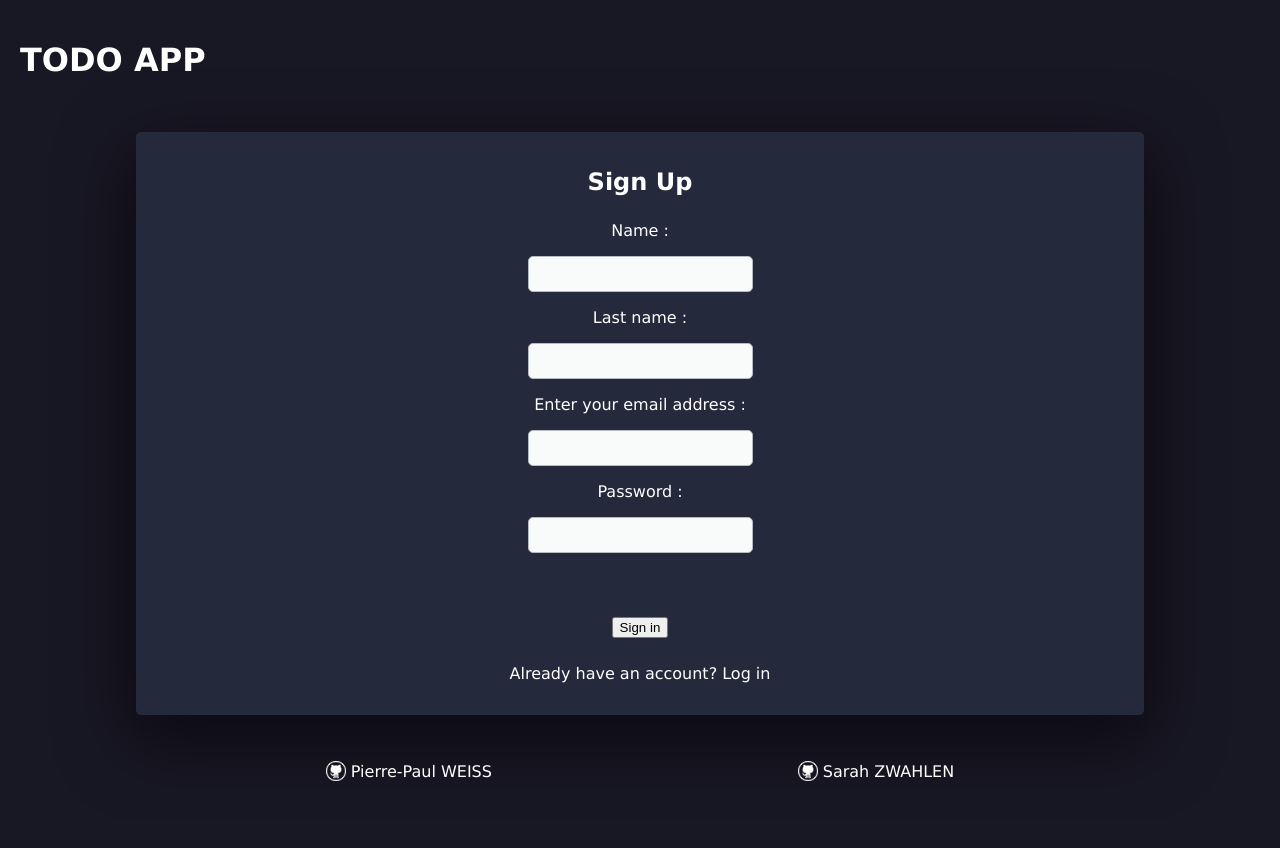
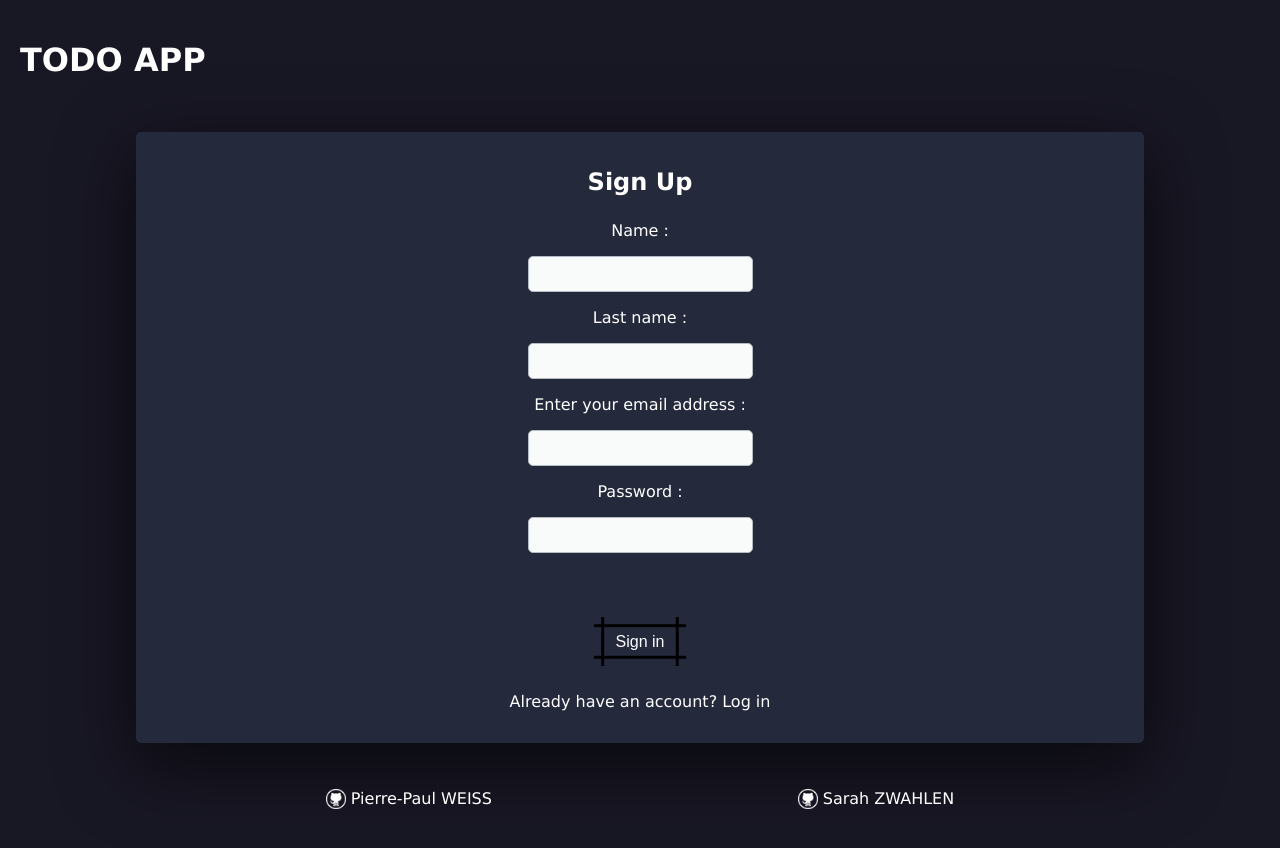
Before and after one commit to SarahZwahlen/to-do-list, a React (Create React App) app in the folder front/: page /new_user in a window 1280 px wide. Shown: the top 848 px of the page. Before the commit the page ends 820 px from the top, so only its background shows below. Built offline with nearby package versions, Linux system fonts and the light colour scheme; no server answers.

Commit message:
Front new user button

```diff
--- a/front/src/components/TodoList/Lists.js
+++ b/front/src/components/TodoList/Lists.js
@@ -22,7 +22,7 @@ export function Lists () {
 
   return (
     <section>
-      {user_todo_list.length>0 && <aside className='grid_container'>
+      {user_todo_list?.length>0 && <aside className='grid_container'>
         <h1>Your latest List</h1>
         <div className="grid">
           { user_todo_list.map(todo => <Link key={todo.id} className='link' to={`edit_todo_list/${todo.id}`}>
--- a/front/src/components/User/NewUser.js
+++ b/front/src/components/User/NewUser.js
@@ -72,7 +72,7 @@ export function NewUser() {
           </div>
           <p className="p-error">{errors}</p>
           <div>
-            <button className="button-56" onClick={handleSubmit}>Sign in</button>
+            <button className="button-89" onClick={handleSubmit}>Sign in</button>
           </div>
         </fieldset>
         <p>Already have an account? <Link to="/login" className="link">Log in</Link></p>
```
